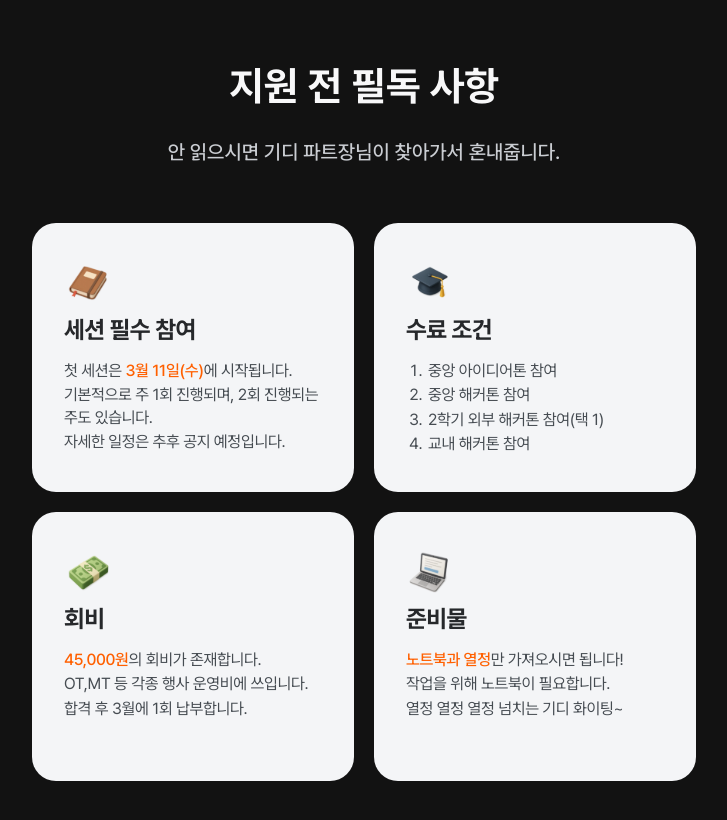
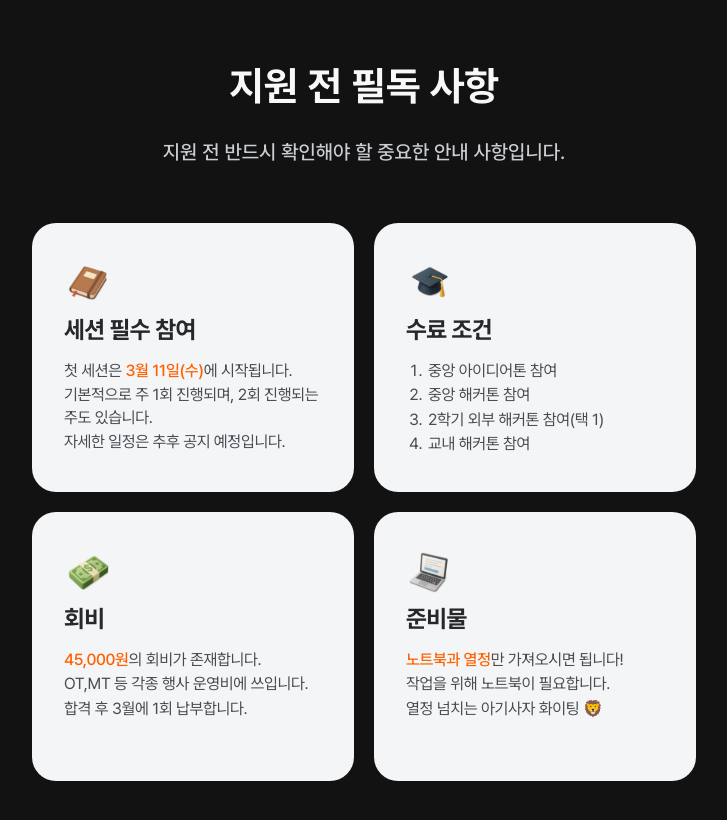
Before and after one commit to LikeLion-at-KMU/14th-Page, a Next.js app: page /recruit in a window 1280 px wide. Shown: the part 700-1520 px from the top of the page, without its empty margins (276-1003 px from the left). Built offline with nearby package versions, Linux system fonts and the light colour scheme.

Commit message:
Fix: 글귀 수정

```diff
--- a/components/Recruit/Notice.jsx
+++ b/components/Recruit/Notice.jsx
@@ -31,7 +31,7 @@ export function Notice() {
   return (
     <SectionLayout
       title="지원 전 필독 사항"
-      description={<>안 읽으시면 기디 파트장님이 찾아가서 혼내줍니다.</>}
+      description={<>지원 전 반드시 확인해야 할 중요한 안내 사항입니다.</>}
     >
       {/* 데스크톱: 2x2 그리드 */}
       <div className="hidden md:grid grid-cols-2 gap-5">
--- a/constants/notices.jsx
+++ b/constants/notices.jsx
@@ -40,7 +40,7 @@ export const notices = [
       <div className="flex flex-col gap-[2px]">
         <span><span className="text-primary font-medium">노트북과 열정</span>만 가져오시면 됩니다!</span>
         <span>작업을 위해 노트북이 필요합니다.</span>
-        <span>열정 열정 열정 넘치는 기디 화이팅~</span>
+        <span>열정 넘치는 아기사자 화이팅 🦁</span>
       </div>
     ),
   },
```
